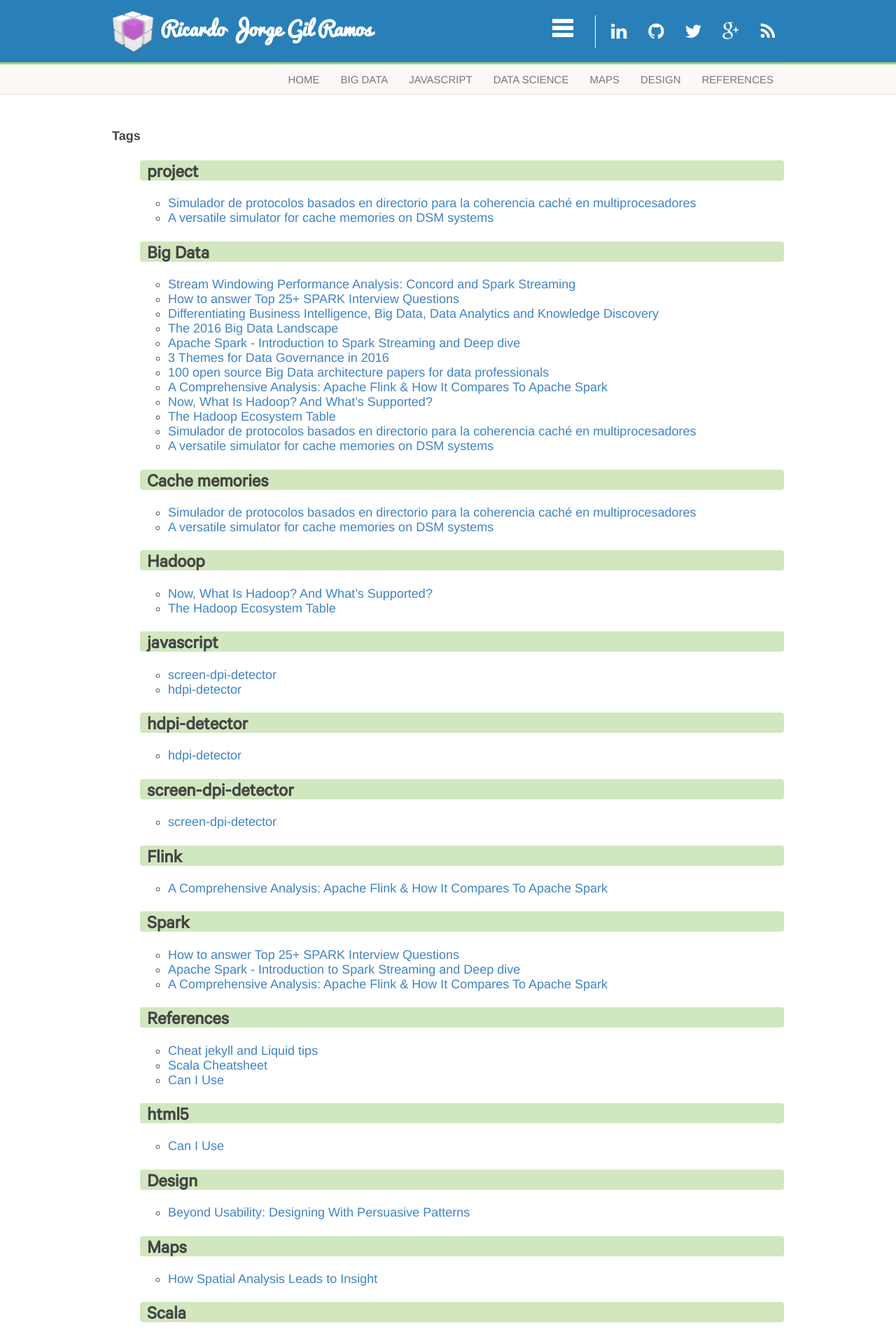
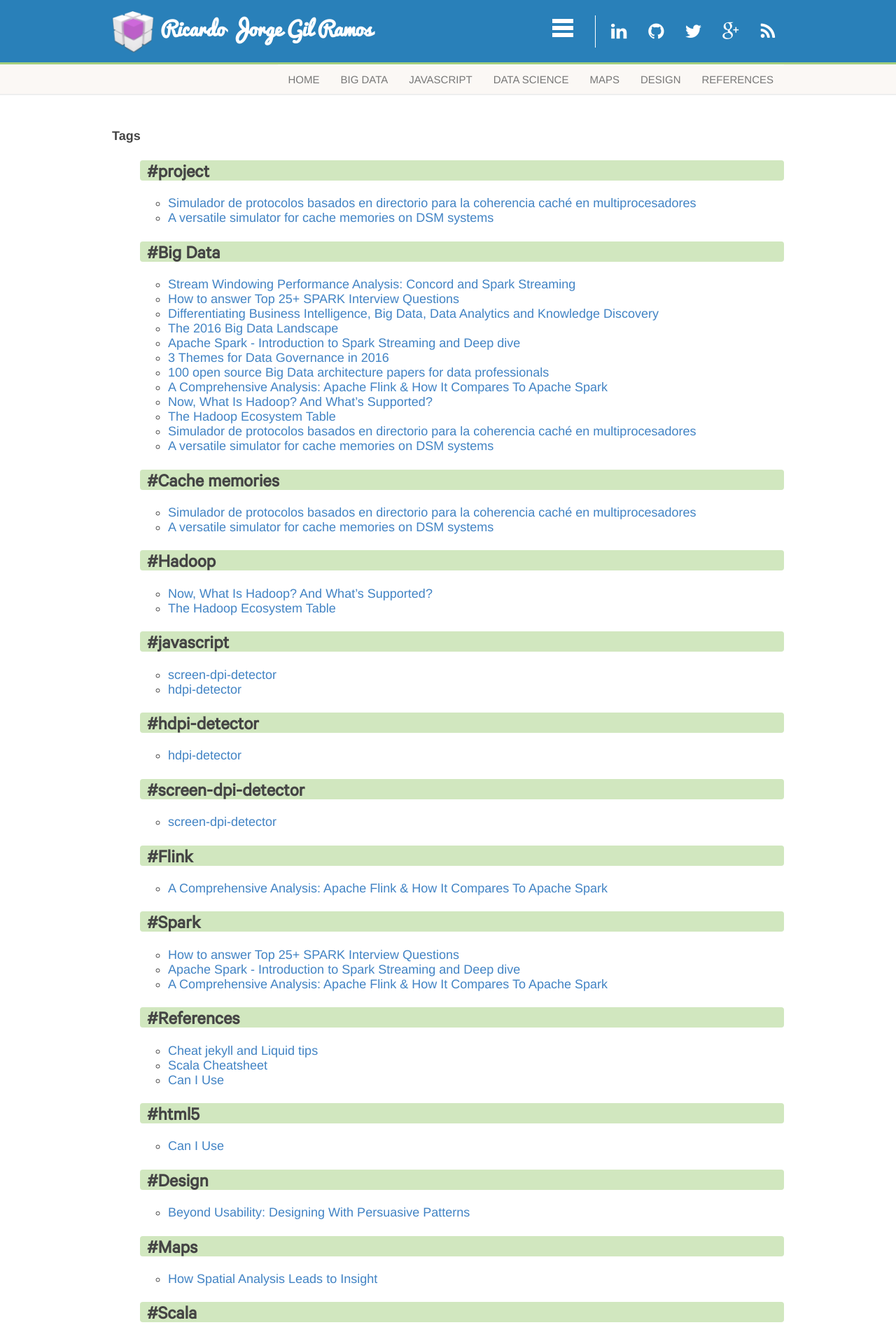
Before and after one commit to jorgegilramos/web, a Jekyll site: the page built from tags.md, in a window 1280 px wide. Shown: the top 1913 px of the page at 70% size. Built offline with Jekyll 4.4.1, drawn with Linux system fonts in a browser that asks for light colours; some of the changed text lies outside the part shown.

Commit message:
Several changes

```diff
--- a/tags.md
+++ b/tags.md
@@ -14,7 +14,7 @@
         <ul style="list-style: outside none none">
           {% for tag in site.tags %}
           <li>
-            <h2 id="#{{ tag[0] }}-ref">{{ tag[0] }}</h2>
+            <h2 id="#{{ tag[0] }}-ref">#{{ tag[0] }}</h2>
             <ul>
               {% for post in tag[1] %}
                  <li><a href="{{ site.baseurl }}{{ post.url }}">{{ post.title }}</a></li>
```
Also changed, not shown: _areas/bigdata.md (+1 -1 lines).
